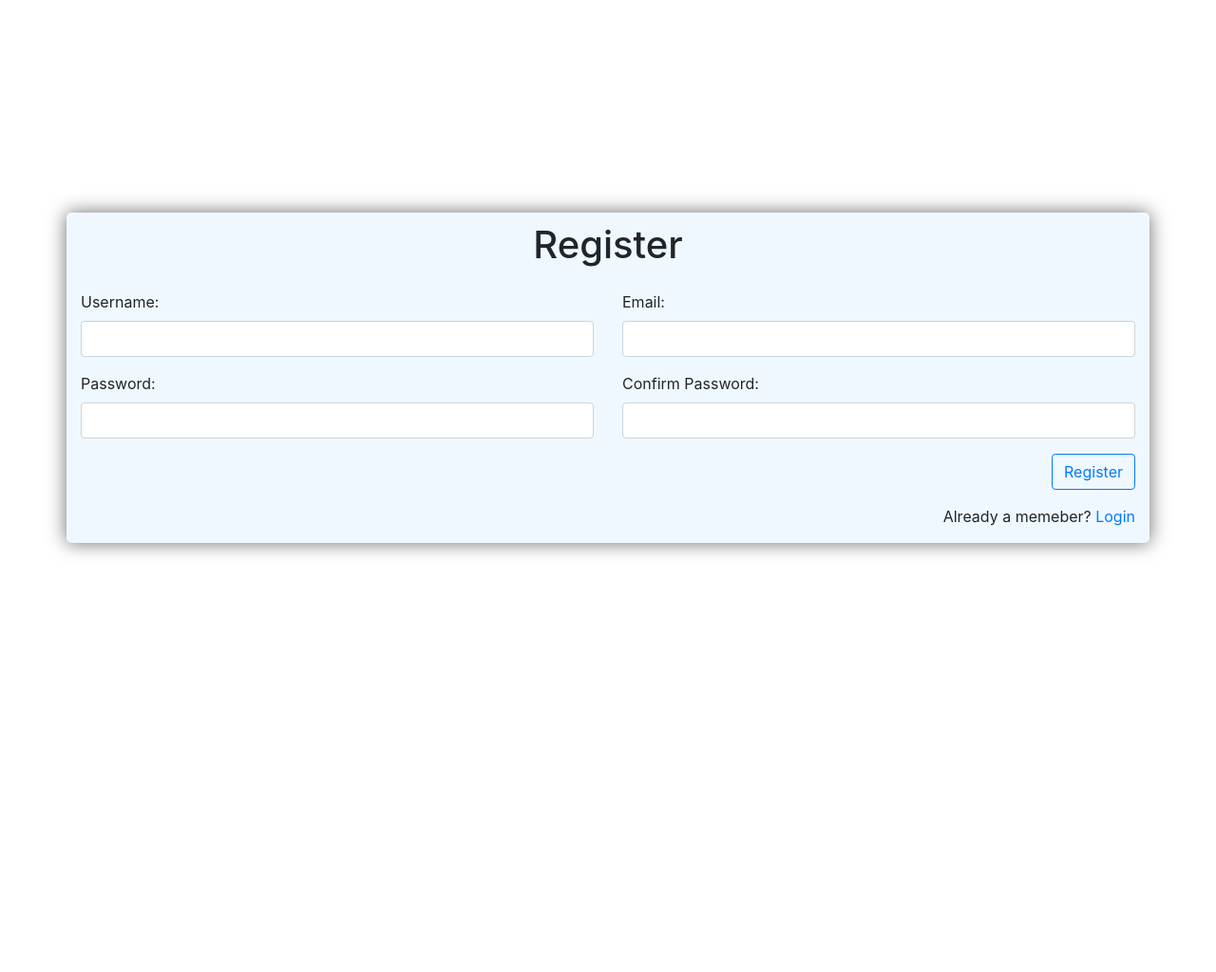
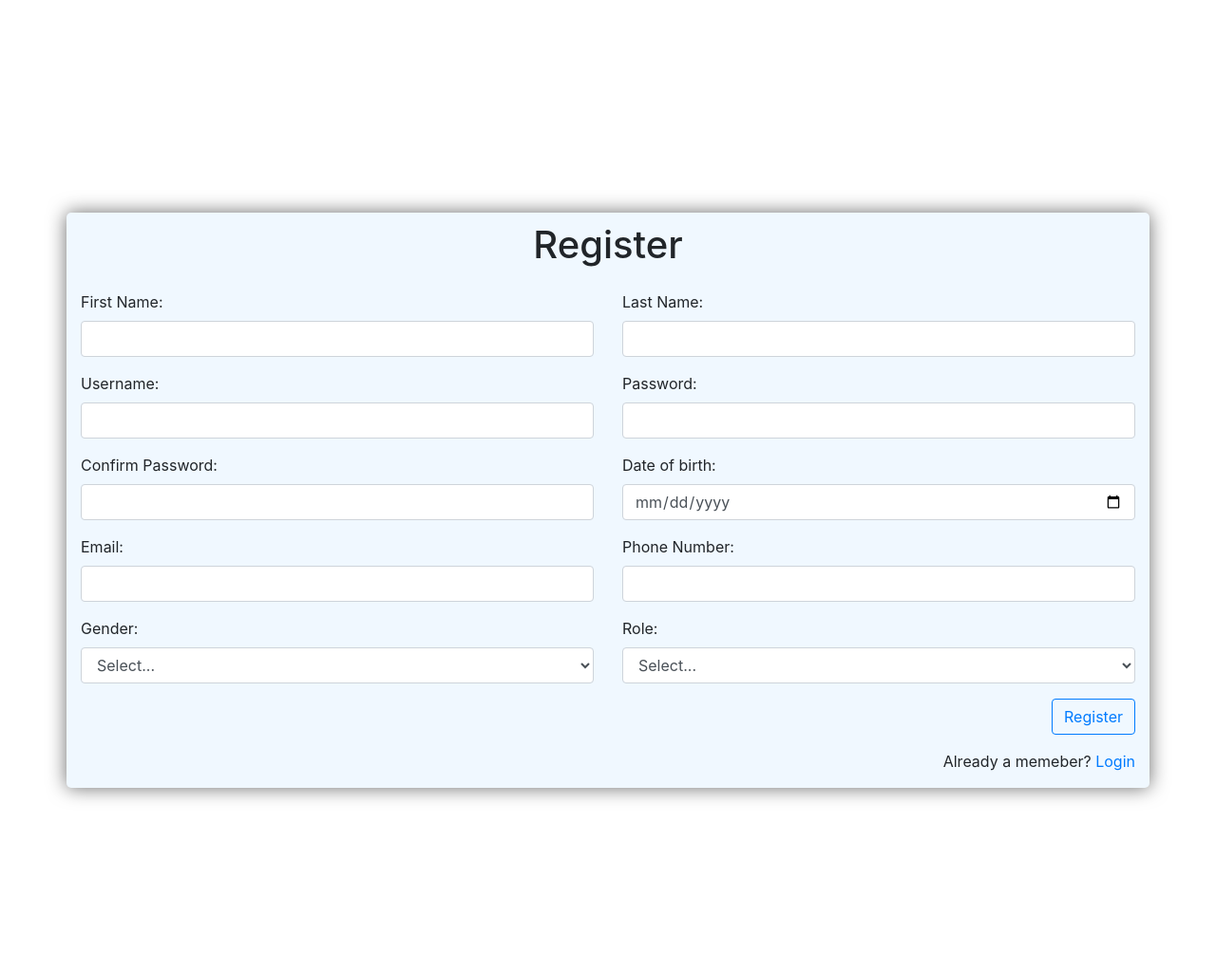
Before and after one commit to Alhusseinr/Php-Projects, a PHP site: page /views/register.php in a window 1280 px wide. Shown: the whole page at 95% size. Run offline with PHP 8.4, Linux system fonts and the light colour scheme.

Commit message:
adding new data

```diff
--- a/GreenLand/views/register.php
+++ b/GreenLand/views/register.php
@@ -13,12 +13,16 @@
             <form method="post" action="register.php">
                 <div class="row">
                     <div class="col-md-6" style="margin-top: 1em;">
+                        <label>First Name: </label>
+                        <input class="form-control" type="text" name="Fname" autocomplete="off">
+                    </div>
+                    <div class="col-md-6" style="margin-top: 1em;">
+                        <label>Last Name: </label>
+                        <input class="form-control" type="text" name="Lname" autocomplete="off">
+                    </div>
+                    <div class="col-md-6" style="margin-top: 1em;">
                         <label>Username: </label>
                         <input class="form-control" type="text" name="username" autocomplete="off">
-                    </div>
-                    <div class="col-md-6" style="margin-top: 1em;">
-                        <label>Email: </label>
-                        <input class="form-control" type="email" name="email" autocomplete="off">
                     </div>
                     <div class="col-md-6" style="margin-top: 1em;">
                         <label>Password: </label>
@@ -27,6 +31,35 @@
                     <div class="col-md-6" style="margin-top: 1em;">
                         <label>Confirm Password: </label>
                         <input class="form-control" type="password" name="password_2" autocomplete="off">
+                    </div>
+                    <div class="col-md-6" style="margin-top: 1em;">
+                        <label>Date of birth: </label>
+                        <input class="form-control" type="date" name="Bdate" autocomplete="off">
+                    </div>
+                    <div class="col-md-6" style="margin-top: 1em;">
+                        <label>Email: </label>
+                        <input class="form-control" type="email" name="email" autocomplete="off">
+                    </div>
+                    <div class="col-md-6" style="margin-top: 1em;">
+                        <label>Phone Number: </label>
+                        <input class="form-control" type="number" name="Pnumber" autocomplete="off">
+                    </div>
+                    <div class="col-md-6" style="margin-top: 1em;">
+                        <label>Gender:</label>
+                        <select name="Gender" class="form-control">
+                            <option>Select...</option>
+                            <option value="male">Male</option>
+                            <option value="female">Female</option>
+                        </select>
+                    </div>
+                    <div class="col-md-6" style="margin-top: 1em;">
+                        <label>Role:</label>
+                        <select name="role" class="form-control">
+                            <option>Select...</option>
+                            <option value="Customer">Customer</option>
+                            <option value="Employee">Employee</option>
+                            <option value="Supervisor">Supervisor</option>
+                        </select>
                     </div>
                     <div class="col-md-6" style="margin-top: 1em;">
                         <?php include('errors.php') ?>
--- a/GreenLand/views/server.php
+++ b/GreenLand/views/server.php
@@ -2,7 +2,12 @@
 // Register
 
     // my vars
+    $Fname;
+    $Lname;
+    $Bdate;
     $username;
+    $Pnumber;
+    $gender;
     $email;
     $searchTerm;
     $errors = array();
@@ -13,21 +18,32 @@
     // REGISTER USER
     if(isset($_POST['reg_user'])){
         // receive all input values from the form
+        $Fname = mysqli_real_escape_string($db, $_POST['Fname']);
+        $Lname = mysqli_real_escape_string($db, $_POST['Lname']);
+        $Bdate = mysqli_real_escape_string($db, $_POST['Bdate']);
+        $Pnumber = mysqli_real_escape_string($db, $_POST['Bdate']);
+        $gender = mysqli_real_escape_string($db, $_POST['Gender']);
         $username = mysqli_real_escape_string($db, $_POST['username']);
         $email = mysqli_real_escape_string($db, $_POST['email']);
         $password_1 = mysqli_real_escape_string($db, $_POST['password_1']);
         $password_2 = mysqli_real_escape_string($db, $_POST['password_2']);
 
+
         // Validation
+        if(empty($Fname)){array_push($errors, "First Name is required");}
+        if(empty($Lname)){array_push($errors, "Last Name is required");}
+        if(empty($Bdate)){array_push($errors, "Date of birth is required");}
+        if(empty($Pnumber)){array_push($errors, "Phone number is required");}
+        if(empty($gender)){array_push($errors, "gender is required");}
         if(empty($username)) {array_push($errors, "Username is required"); }
         if(empty($email)) {array_push($errors, "email is required"); }
         if(empty($password_1)) {array_push($errors, "Password is required"); }
         if($password_1 != $password_2){
-            array_push($errors, "The two passwords do not match");
+            array_push($errors, "Passwords does not match");
         }
 
         // Checking the db if the user exists
-        $user_check_array = "SELECT * FROM users WHERE username='$username' OR email='$email' LIMIT 1";
+        $user_check_array = "SELECT * FROM user WHERE username='$username' OR email='$email' LIMIT 1";
         $result = mysqli_query($db, $user_check_array);
         $user = mysqli_fetch_assoc($result);
 
@@ -45,7 +61,7 @@
         if(count($errors) == 0){
             $password = md5($password_1);
 
-            $query = "INSERT INTO users(username, email, password) VALUES('$username', '$email', '$password')";
+            $query = "INSERT INTO user(Fname, Lname, Password, Bdate, email, Pnumber, Gender, role, username) VALUES('$Fname', '$Lname', '$email', '$Pnumber', '$Gender', 'Customer', '$role', '$username')";
             mysqli_query($db, $query);
             $_SESSION['username'] = $username;
             $_SESSION['success'] = "You are now logged in";
@@ -69,7 +85,7 @@
 
         if(count($errors) == 0){
             $password = md5($password);
-            $query = "SELECT * FROM users WHERE username='$username' AND password='$password'";
+            $query = "SELECT * FROM user WHERE username='$username' AND password='$password'";
             $results = mysqli_query($db, $query);
 
             if(mysqli_num_rows($results) == 1){
@@ -85,7 +101,7 @@
 // Search
     if(isset($_POST['searchSubmit'])){
         $searchTerm = $_GET['searchTerm']; // Gets the data from the client-side
-        $searchTerm = htmlspecialchars($searchTerm); // Transforms everything from Html to actual text
+        $searchTerm = htmlspecialchars($searchTerm); // Transforms e2verything from Html to actual text
         $searchTerm = mysqli_real_escape_string($db, $_POST['searchTerm']); // Helps against SQL injections
 
         $searchQuery = "SELECT * FROM Products WHERE(`name` LIKE `%".$searchTerm."%`) OR ('description' LIKE `%".$searchTerm."%`)";
```
